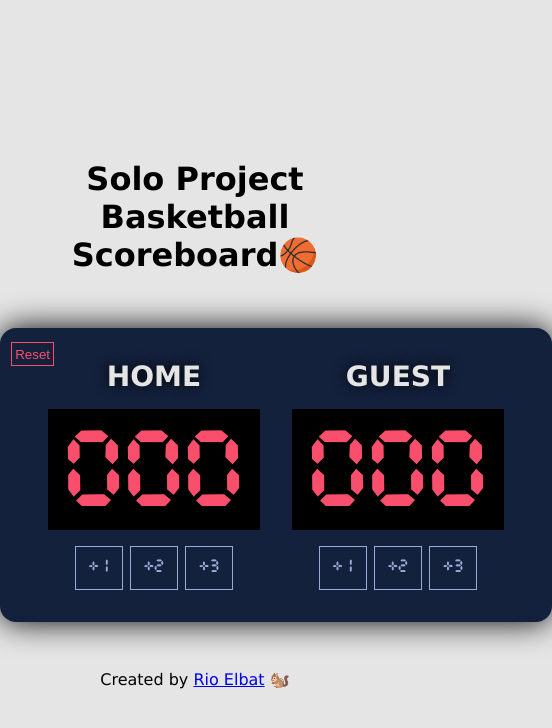
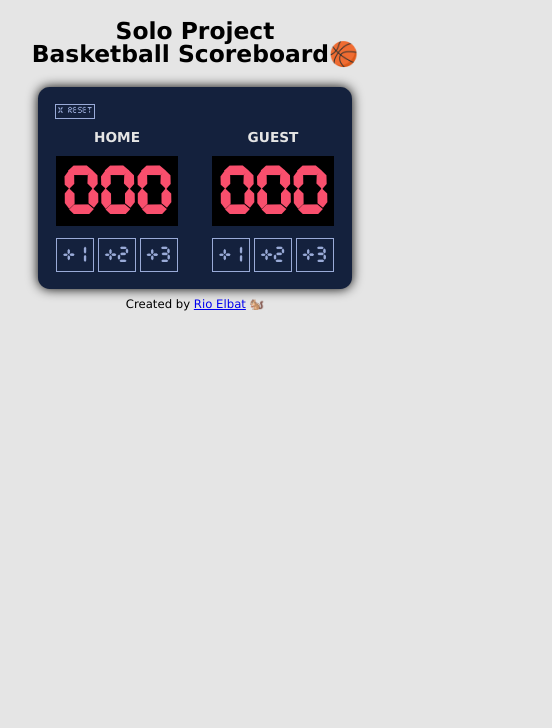
Before and after one commit to rioelbat/basketball-scoreboard, a plain HTML site: page index.html in a window 390 px wide. Shown: the whole page, 552 px wide, since content can reach past the window. Drawn offline with Linux system fonts and the light colour scheme.

Commit message:
Update responsive styling

```diff
--- a/index.css
+++ b/index.css
@@ -10,82 +10,76 @@ Text 252, 163, 17 | #FCA311
     src: url(CursedTimerUlil-Aznm.ttf);
 }
 
-h3 {
-    margin: 0;
-    text-shadow: 0 0 0.8rem black;
+h1,
+h2,
+h3,
+h4,
+p {
+    text-align: center;
+    margin: 0.85em auto;
+    line-height: 1em;
 }
 
 body {
     margin: 0;
-    height: 100vh;
+    padding: 0;
     background-color: #e5e5e5;
-    text-align: center;
     display: flex;
     flex-direction: column;
-    justify-content: center;
-    align-items: center;
+    place-items: center;
     font-family: Verdana, Geneva, Tahoma, sans-serif;
+    font-size: 3vmin;
 }
 
 .container {
-    position: relative;
+    width: 80vmin;
     background: #14213d;
     color: #e5e5e5;
-    font-size: 1.5rem;
-    padding: 2rem;
-    box-shadow: 0 0 2rem black;
-    border-radius: 1rem;
-    margin: 2rem auto;
-}
-
-.reset-btn {
-    position: absolute;
-    top: 5%;
-    left: 2%;
-    background-color: #14213d;
-    padding: 0.2rem;
-    border: 0.1rem solid #f94f6d;
-    color: #f94f6d;
+    box-shadow: 0 0 1em black;
+    border-radius: 1em;
+    padding: 1em 0.1em;
 }
 
 .scoreboard-content {
+    text-align: center;
     display: flex;
     align-items: center;
-    justify-content: space-between;
+    justify-content: space-around;
 }
 
 .score-text {
     font-family: "Cursed Timer ULiL Font";
-    font-size: 4em;
     color: #f94f6d;
+    padding-top: 0.2em;
+    font-size: 15vmin;
+    margin: 0.1em auto;
 }
 
 .score {
     background: black;
-    padding-top: 1rem;
-    padding-right: 1rem;
-    padding-left: 1rem;
-    margin: 1rem 1rem;
+}
+
+.btn {
+    font-family: "Cursed Timer ULiL Font";
+    background: none;
+    color: #9aabd8;
+    border: 0.1em solid #9aabd8;
+    padding: 0.3em;
+    padding-bottom: 0.2em;
 }
 
 .score-btn {
-    color: #9aabd8;
-    background: none;
-    padding: 0.8rem;
-    border: 0.1rem solid #9aabd8;
-    font-family: "Cursed Timer ULiL Font";
-    font-size: 1rem;
+    font-size: 5vmin;
+    margin: 0.3em auto;
 }
 
-.score-btn:hover {
-    border-color: #fca311;
-    color: #fca311;
+.reset-btn {
+    font-size: 2vmin;
+    margin: 0.75em 2em;
+    margin-bottom: 0;
 }
 
-.score-btn:active {
-    padding: 0.76rem;
+.btn:active {
+    color: #f94f6d;
+    border: 0.1em solid #f94f6d;
 }
-
-.reset-btn:active {
-    padding: 0.16rem;
-}
--- a/index.html
+++ b/index.html
@@ -16,32 +16,32 @@
     <body>
         <h1>Solo Project<br />Basketball Scoreboard🏀</h1>
         <div class="container">
-            <button type="button" class="reset-btn" onclick="reset()">
-                Reset
+            <button type="button" class="reset-btn btn" onclick="reset()">
+                X Reset
             </button>
             <div class="scoreboard-content">
                 <div>
                     <h3>HOME</h3>
                     <div class="score">
-                        <span id="home-score-el" class="score-text">000</span>
+                        <h2 id="home-score-el" class="score-text">000</h2>
                     </div>
                     <button
                         type="button"
-                        class="score-btn"
+                        class="score-btn btn"
                         onclick="homeAdd(1)"
                     >
                         +1
                     </button>
                     <button
                         type="button"
-                        class="score-btn"
+                        class="score-btn btn"
                         onclick="homeAdd(2)"
                     >
                         +2
                     </button>
                     <button
                         type="button"
-                        class="score-btn"
+                        class="score-btn btn"
                         onclick="homeAdd(3)"
                     >
                         +3
@@ -50,25 +50,25 @@
                 <div>
                     <h3>GUEST</h3>
                     <div class="score">
-                        <span id="guest-score-el" class="score-text">000</span>
+                        <h2 id="guest-score-el" class="score-text">000</h2>
                     </div>
                     <button
                         type="button"
-                        class="score-btn"
+                        class="score-btn btn"
                         onclick="guestAdd(1)"
                     >
                         +1
                     </button>
                     <button
                         type="button"
-                        class="score-btn"
+                        class="score-btn btn"
                         onclick="guestAdd(2)"
                     >
                         +2
                     </button>
                     <button
                         type="button"
-                        class="score-btn"
+                        class="score-btn btn"
                         onclick="guestAdd(3)"
                     >
                         +3
```
